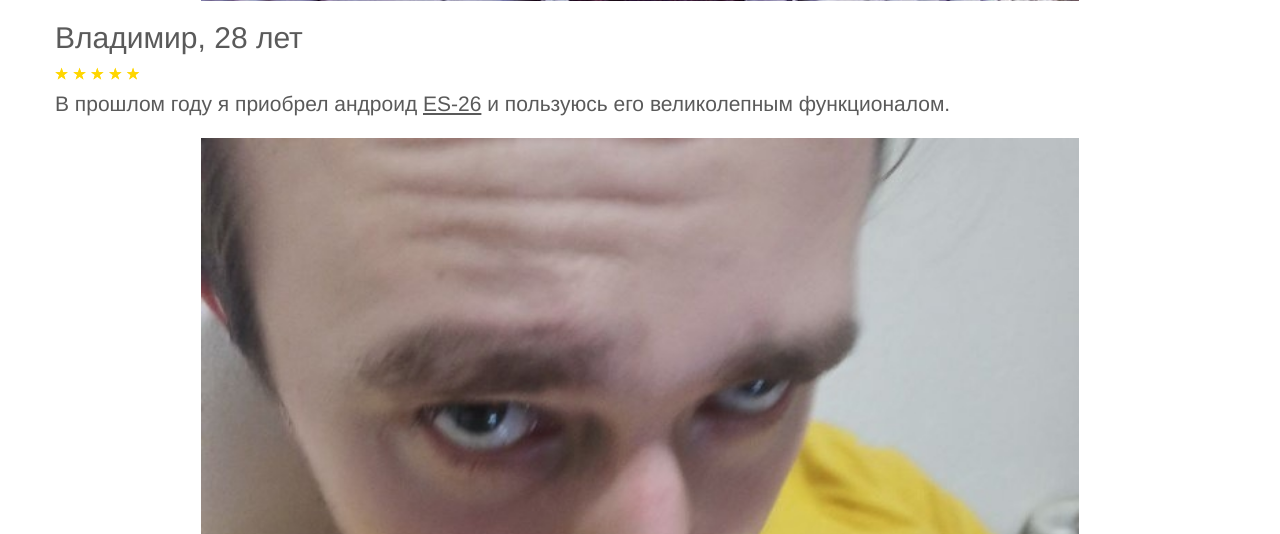
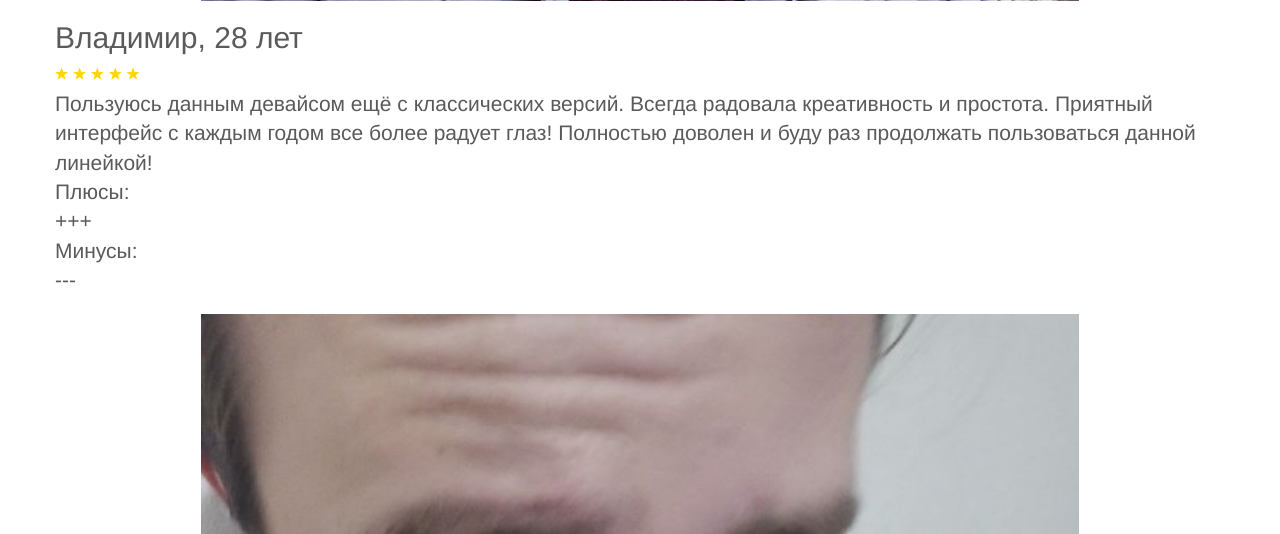
Before and after one commit to healplease/venbirthday, a Flask app: page / in a window 1280 px wide. Shown: the part 5325-5859 px from the top of the page. Run offline with Flask 2, Linux system fonts and the light colour scheme; some libraries are stand-ins or nearby versions.

Commit message:
new review

```diff
--- a/app/views/main/views.py
+++ b/app/views/main/views.py
@@ -126,17 +126,18 @@ def index():
             "name": "Владимир, 28 лет",
             "stars": 5,
             "img": "img/avatar2.jpg",
-            "text": """В прошлом году я приобрел андроид <u>ES-26</u> и пользуюсь его великолепным функционалом."""
+            "text": """Пользуюсь данным девайсом ещё с классических версий. Всегда радовала креативность и простота.
+            Приятный интерфейс с каждым годом все более радует глаз! Полностью доволен и буду раз продолжать пользоваться данной линейкой! <br>
+            Плюсы:<br>+++<br>Минусы:<br>---
+            """
         },
         {
             "name": "Алексей, 25 лет",
             "stars": 5,
             "img": "img/avatar1.jpg",
-            "text": """Я лично благодарен Евгению Сурикову за его вклад в мою жизнь.
-                    Всегда готовый к любому движу, помогает мне в любой проблеме, разделяет мои интересы.
-                    Мой лучший друг, спасибо тебе большое! Поздравляю тебя с днём рождения
-                    и желаю процветания и благополучия в жизни! Пусть каждая минута жизни будет наполнена смыслом,
-                    пусть каждый день будет наполнен позитивом и добром!
+            "text": """Я лично благодарен ES-26 за его вклад в мою жизнь.
+                    Всегда готовый к любому движу, помогает мне в любой проблеме, разделяет мои интересы.<br>
+                    Дружище! Поздравляю тебя с днём рождения!
                     """
         },
         {
```
Also changed, not shown: app/templates/index.html (+0 -30 lines).
